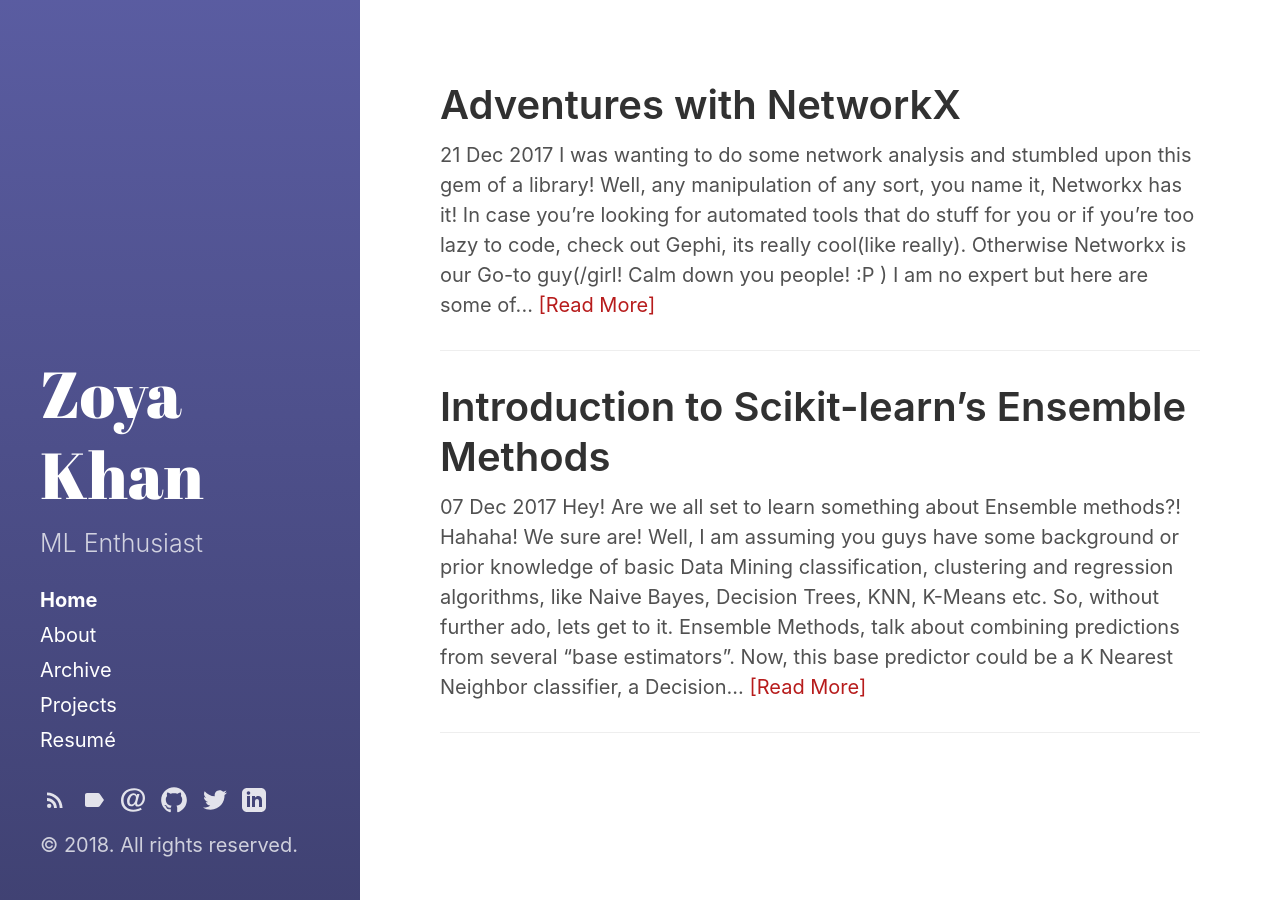
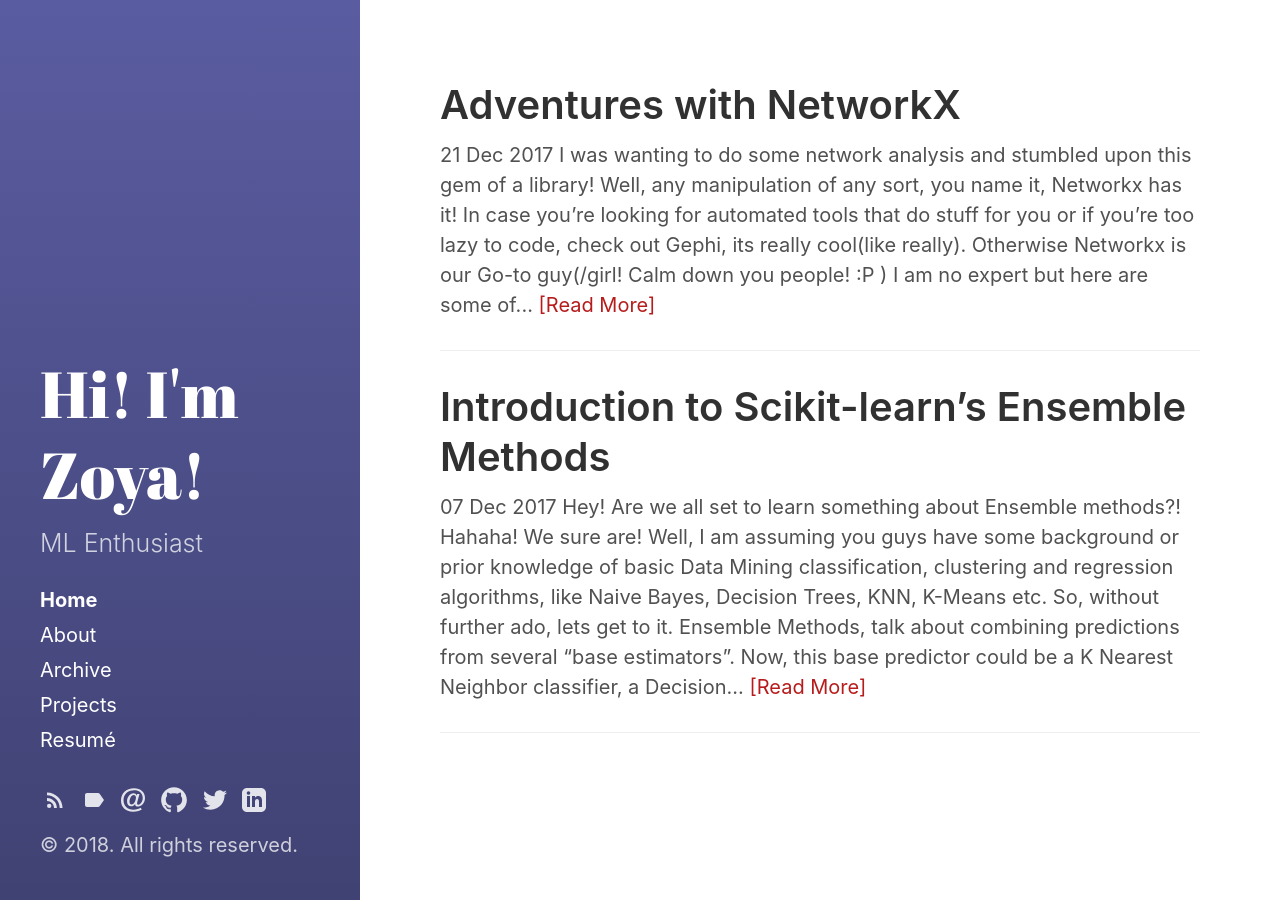
Before and after one commit to zeddmaxx/zeddmaxx.github.io, a Jekyll site: the page built from index.html, in a window 1280 px wide. Built offline with Jekyll 4.4.1, drawn with Linux system fonts in a browser that asks for light colours; the list of posts is cut into pages by our own code.

Commit message:
Update _config.yml

```diff
--- a/_config.yml
+++ b/_config.yml
@@ -3,7 +3,7 @@ markdown:         kramdown
 highlighter:      rouge
 
 # Setup
-title:            Zoya Khan
+title:            Hi! I'm Zoya!
 email:            cutezoe1996@gmail.com
 tagline:          'Stronger Better Faster'
 description:      "ML Enthusiast"
@@ -16,7 +16,7 @@ baseurl:
                   # sidebar_blog_link below.
 
 author:
-  name:           'Zoya Khanxxx'
+  name:           'Zoya Khan'
   url:            https://twitter.com/zeddmaxx
 
 paginate:         5
```
